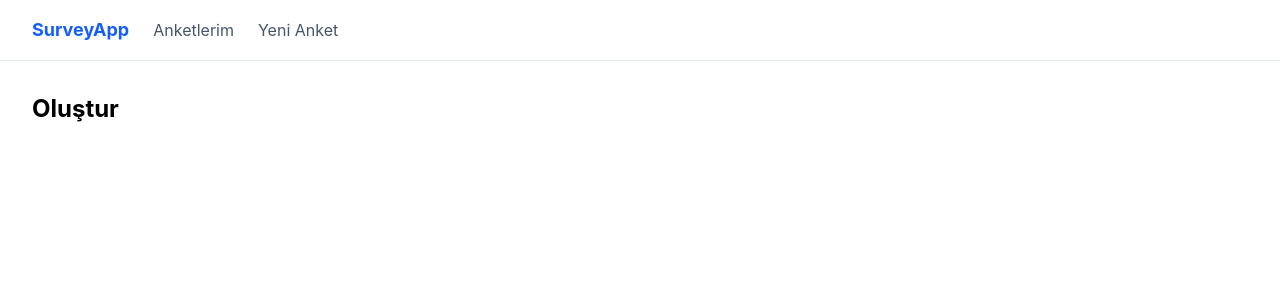
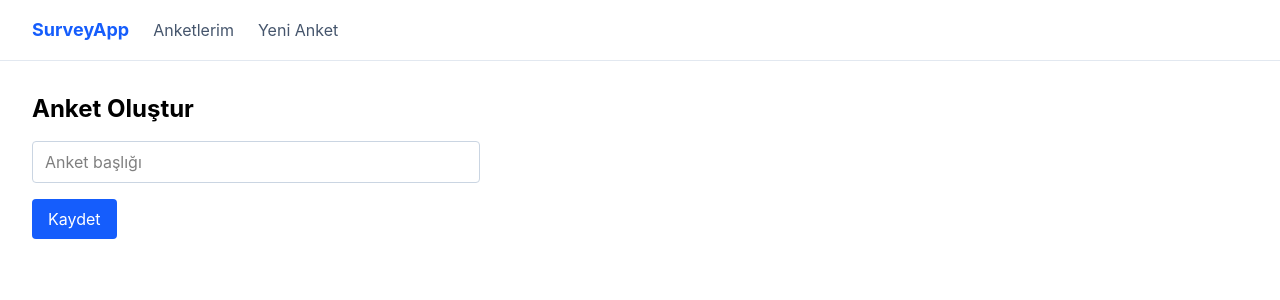
Before and after one commit to kaankygn/survey-app, a React (Vite) app: page /create in a window 1280 px wide. Shown: the top 300 px of the page. Built offline with nearby package versions, Linux system fonts and the light colour scheme.

Commit message:
Anket baslikla Firestore'a kaydediliyor

```diff
--- a/src/pages/Builder.jsx
+++ b/src/pages/Builder.jsx
@@ -1,11 +1,38 @@
+import { useState } from "react"
+import { collection, addDoc } from "firebase/firestore"
+import { db } from'../firebase'
 import Navbar from "../components/Navbar"
 
 function Builder() {
+    const [title, setTitle] = useState('')
+
+    async function kaydet() {
+        await addDoc(collection(db, 'surveys'), {
+            title: title,
+            createdAt: Date.now()
+        }
+    )
+      alert('Anket kaydedildi!')
+    }
     return(
     <div>
         <Navbar/>
         <div className="p-8">
-        <h1 className="text-2xl font-bold">Oluştur</h1>
+        <h1 className="text-2xl font-bold">Anket Oluştur</h1>
+
+        <input
+            value={title}
+            onChange={(e) => setTitle(e.target.value)}
+            placeholder="Anket başlığı"
+            className="border border-slate-300 rounded px-3 py-2 mt-4 block w-full max-w-md"
+        />
+
+        <button
+            onClick={kaydet}
+            className="mt-4 bg-blue-600 text-white px-4 py-2 rounded"
+        >
+            Kaydet
+            </button>
         </div>
     </div>
     )
```
